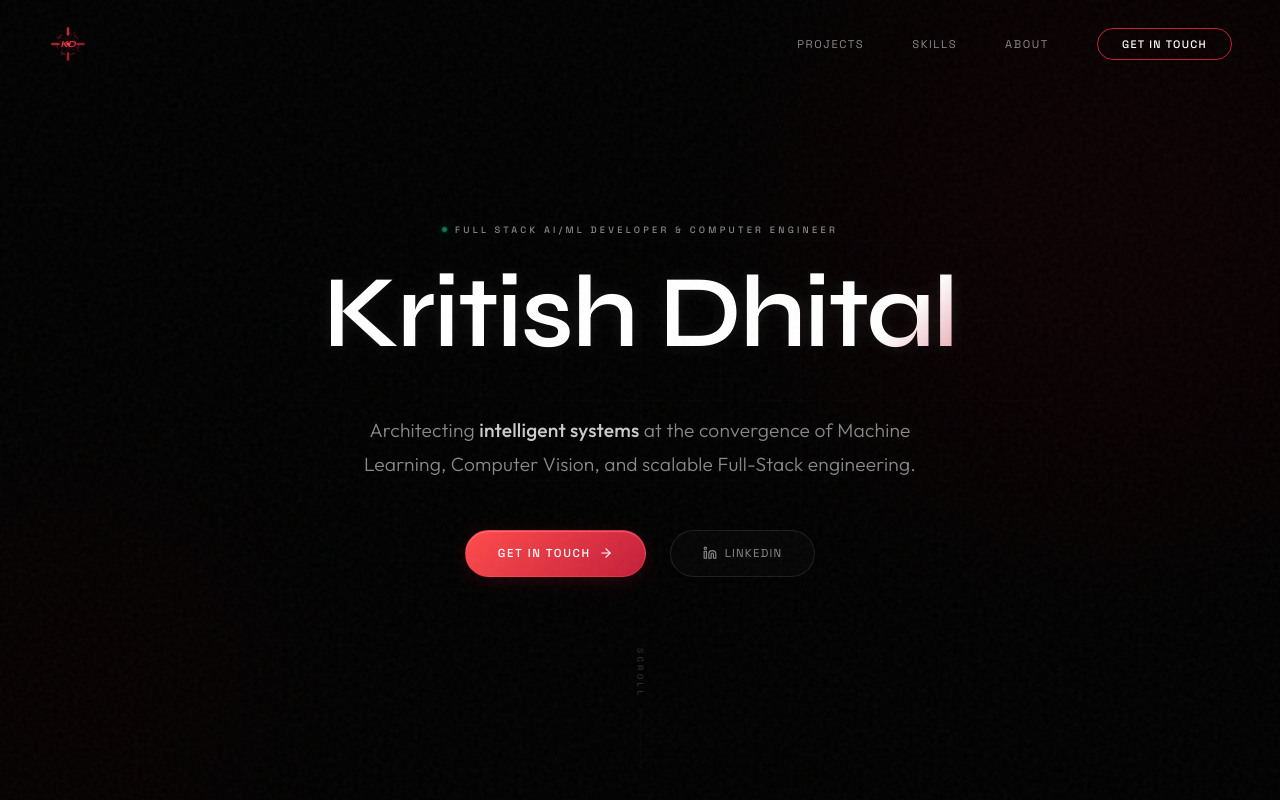
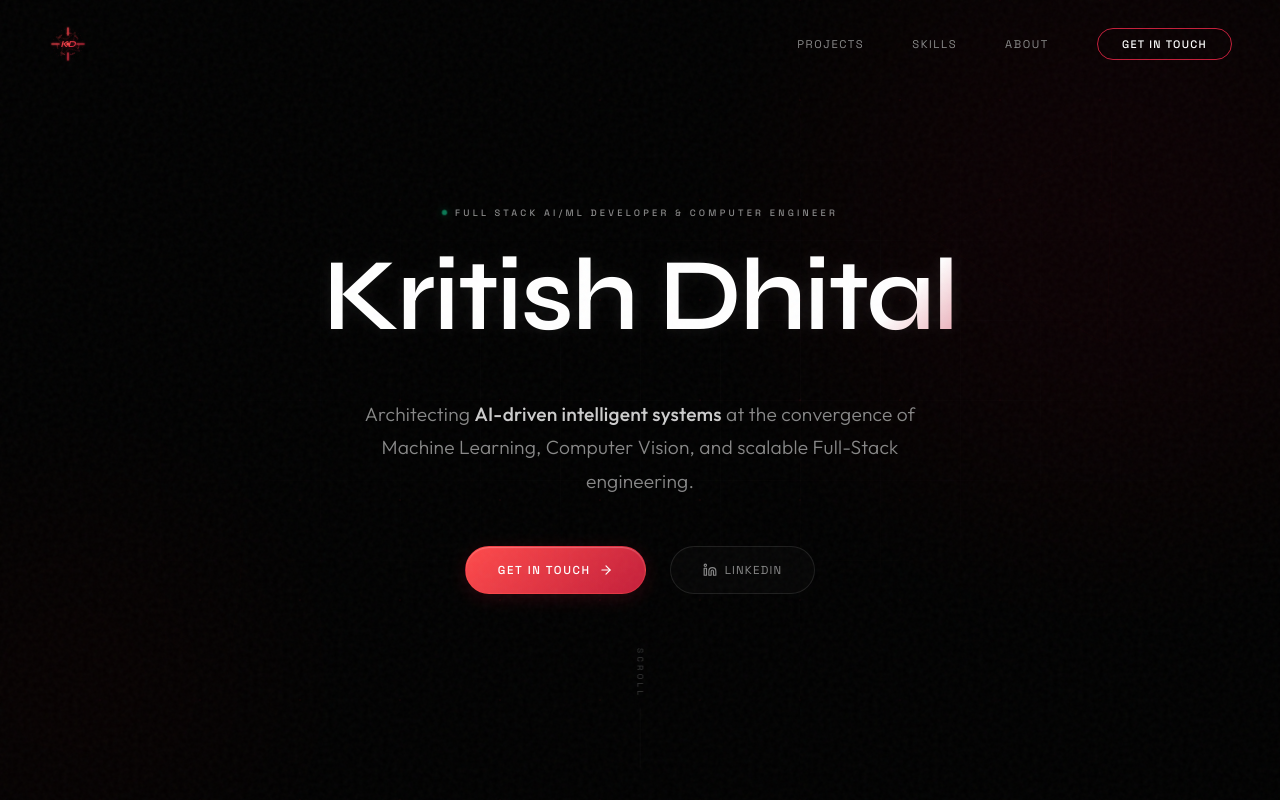
Before and after one commit to KritishX/portfolio-website, a React (Vite) app: page / in a window 1280 px wide. Shown: the top 800 px of the page. Built offline with nearby package versions, Linux system fonts and the light colour scheme; a web font is replaced by a local one.

Commit message:
copy: explicitly included AI in hero tagline

```diff
--- a/src/components/Hero.tsx
+++ b/src/components/Hero.tsx
@@ -73,7 +73,7 @@ export default function Hero() {
           animate="visible"
           custom={0}
         >
-          Architecting <strong>intelligent systems</strong> at the convergence of
+          Architecting <strong>AI-driven intelligent systems</strong> at the convergence of
           Machine Learning, Computer Vision, and scalable Full-Stack engineering.
         </motion.p>
 
```
